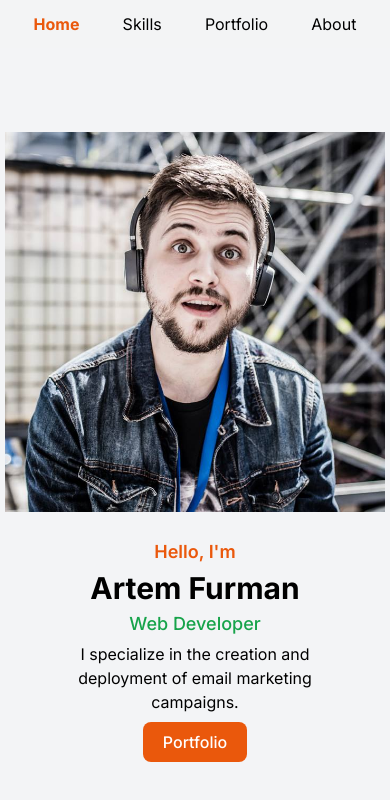
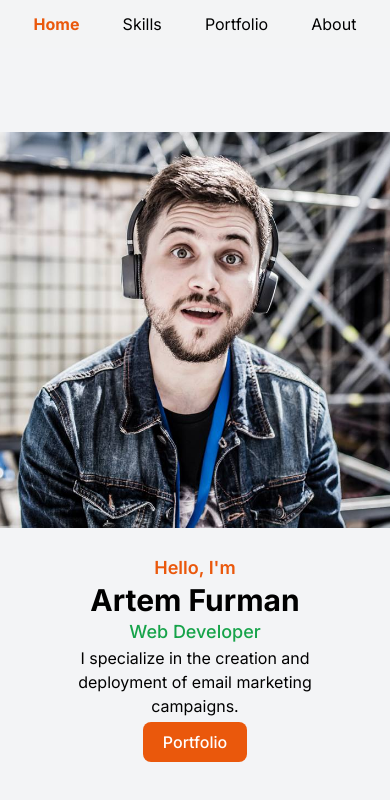
Before and after one commit to Arden27/portfolio, a Next.js app: page /snap/small in a window 390 px wide. Shown: the top 800 px of the page. Built offline with nearby package versions, Linux system fonts and the light colour scheme.

Commit message:
mobile margin removed for mobile home

```diff
--- a/src/app/snap/small/page.js
+++ b/src/app/snap/small/page.js
@@ -43,16 +43,16 @@ export default function Small() {
                         />
                     </div>
                     <div className="md:ml-5 max-sm:p-4 max-sm:flex max-sm:flex-col max-sm:items-center max-sm:justify-center">
-                        <div className="mb-1 text-lg font-semibold text-orange-600">
+                        <div className="md:mb-1 text-lg font-semibold text-orange-600">
                             Hello, I'm
                         </div>
-                        <h3 className="mb-1 text-3xl font-bold">
+                        <h3 className="md:mb-1 text-3xl font-bold">
                             Artem Furman
                         </h3>
-                        <p className="mb-1 text-lg font-medium text-green-600">
+                        <p className="md:mb-1 text-lg font-medium text-green-600">
                             <span>Web Developer</span>
                         </p>
-                        <div className="mb-2 max-sm:w-2/3 flex items-center justify-center">
+                        <div className="md:mb-2 mb-1 max-sm:w-2/3 flex items-center justify-center">
                             <p className="text-center">
                                 I specialize in the creation and deployment of email marketing campaigns.
                             </p>
```
